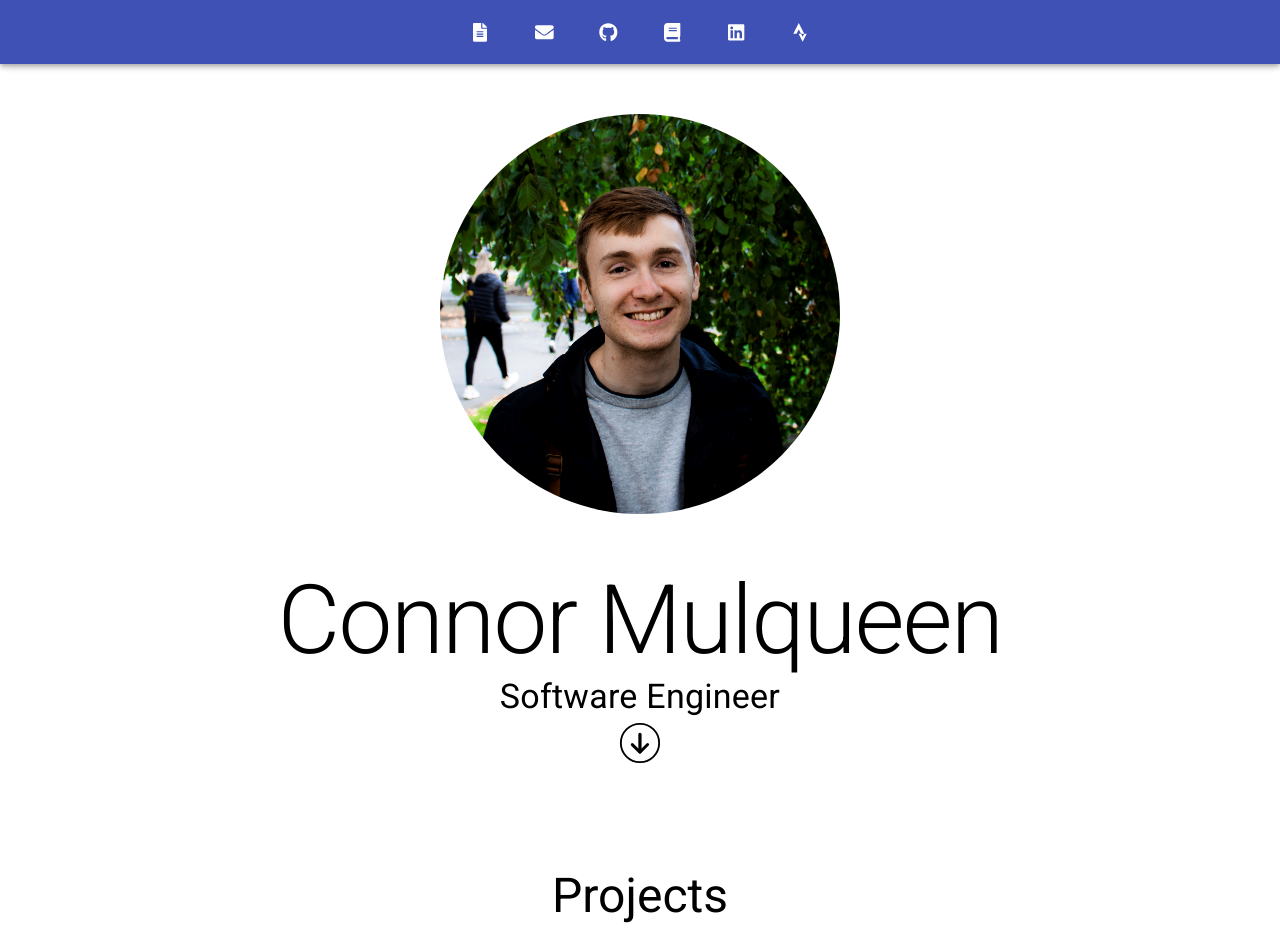
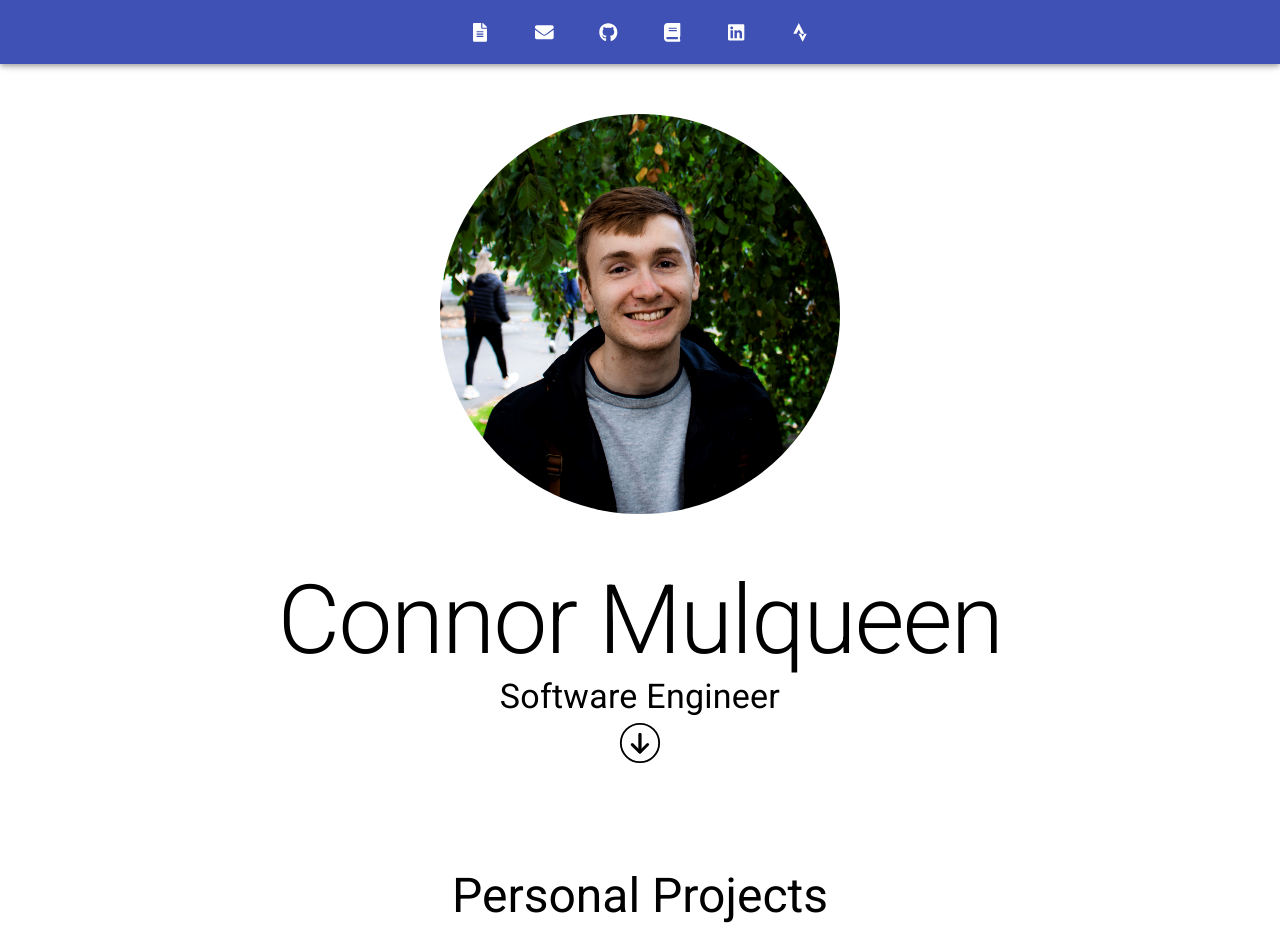
Before and after one commit to ConnorMulqueen/ConnorMulqueen.github.io, a React (Create React App) app: page / in a window 1280 px wide. Shown: the top 952 px of the page. Built offline with nearby package versions, Linux system fonts and the light colour scheme.

Commit message:
projects -> personal projects

```diff
--- a/src/Projects.tsx
+++ b/src/Projects.tsx
@@ -27,7 +27,7 @@ const Projects: React.FC = () => {
         <div className={classes.backgroundDiv}>
             <Container>
                 <Typography variant='h3'>
-                    Projects
+                    Personal Projects
                 </Typography>
                 <br />
                 {/* <Tooltip title="Help out with my AWS bill :)">
```
